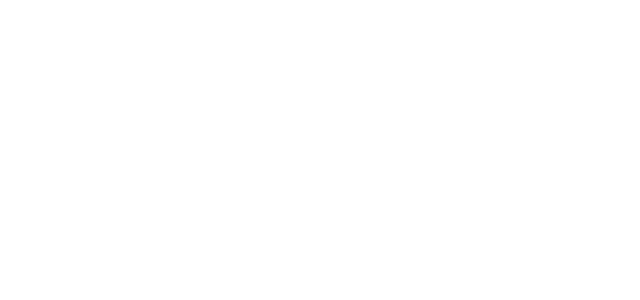
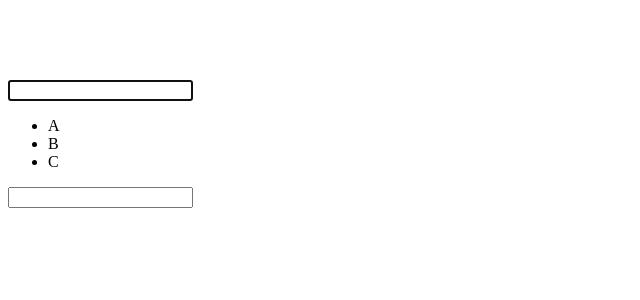
Before and after one commit to yuayuz/vue-learning, a Vue app in the folder vue/: page /TemplateRefs in a window 1280 px wide. Before the commit this address had no page. Shown: the top 300 px of the page, without its empty margins (0-640 px from the left). Built offline with nearby package versions, Linux system fonts and the light colour scheme.

Commit message:
add `TemplateRefs`

```diff
--- a/vue/src/router/index.ts
+++ b/vue/src/router/index.ts
@@ -10,6 +10,7 @@
 import FormInputBindings from '@/views/FormInputBindings.vue'
 import LifecycleHooks from '@/views/LifecycleHooks.vue'
 import Watchers from '@/views/Watchers.vue'
+import TemplateRefs from '@/views/TemplateRefs.vue'
 
 const router = createRouter({
   history: createWebHistory(import.meta.env.BASE_URL),
@@ -68,6 +69,11 @@
       path: '/Watchers',
       name: 'Watchers',
       component: Watchers
+    },
+    {
+      path: '/TemplateRefs',
+      name: 'TemplateRefs',
+      component: TemplateRefs
     }
   ]
 })
--- a/vue/src/views/Home.vue
+++ b/vue/src/views/Home.vue
@@ -9,6 +9,7 @@
   <button @click="formInputBindings">Form Input Bindings</button>
   <button @click="lifecycleHooks">Lifecycle Hooks</button>
   <button @click="watchers">Watchers</button>
+  <button @click="templateRefs">Template Refs</button>
 </template>
 <script setup lang="ts">
 import router from '@/router'
@@ -50,5 +51,8 @@
 let watchers = function () {
   router.push({ name: 'Watchers' })
 }
+let templateRefs = function () {
+  router.push({ name: 'TemplateRefs' })
+}
 </script>
 <style scoped></style>
--- /dev/null
+++ b/vue/src/views/TemplateRefs.vue
@@ -0,0 +1,44 @@
+<template>
+  <!--  模板引用
+虽然 Vue 的声明性渲染模型为你抽象了大部分对 DOM 的直接操作，
+但在某些情况下仍然需要直接访问底层 DOM 元素。
+要实现这一点，可以使用特殊的 ref attribute-->
+  <!--  ref 是一个特殊的 attribute，和 v-for 章节中提到的 key 类似。
+它允许在一个特定的 DOM 元素或子组件实例被挂载后，获得对它的直接引用。
+这可能很有用，比如说在组件挂载时将焦点设置到一个 input 元素上，或在一个元素上初始化一个第三方库-->
+  <input ref="input" />
+
+  <!--  当在 v-for 中使用模板引用时，
+对应的 ref 中包含的值是一个数组，它将在元素被挂载后包含对应整个列表的所有元素-->
+  <ul>
+    <li v-for="item in list" ref="itemRefs">
+      {{ item }}
+    </li>
+  </ul>
+  <!--  ref attribute 还可以绑定为一个函数，
+会在每次组件更新时都被调用。该函数会收到元素引用作为其第一个参数-->
+  <input :ref="(el) => {}" />
+  <!--  这里需要使用动态的 :ref 绑定才能够传入一个函数。
+当绑定的元素被卸载时，函数也会被调用一次，
+此时的 el 参数会是 null。也可以绑定一个组件方法而不是内联函数。-->
+  <!--  模板引用也可以被用在一个子组件上。这种情况下引用中获得的值是组件实例-->
+</template>
+
+<script setup lang="ts">
+import { ref, onMounted } from 'vue'
+
+// 声明一个 ref 来存放该元素的引用
+// 必须和模板里的 ref 同名
+const input = ref(null)
+
+onMounted(() => {
+  input.value.focus()
+})
+
+const list = ref(['A', 'B', 'C'])
+
+const itemRefs = ref([])
+
+onMounted(() => console.log(itemRefs.value))
+</script>
+<style scoped></style>
```
